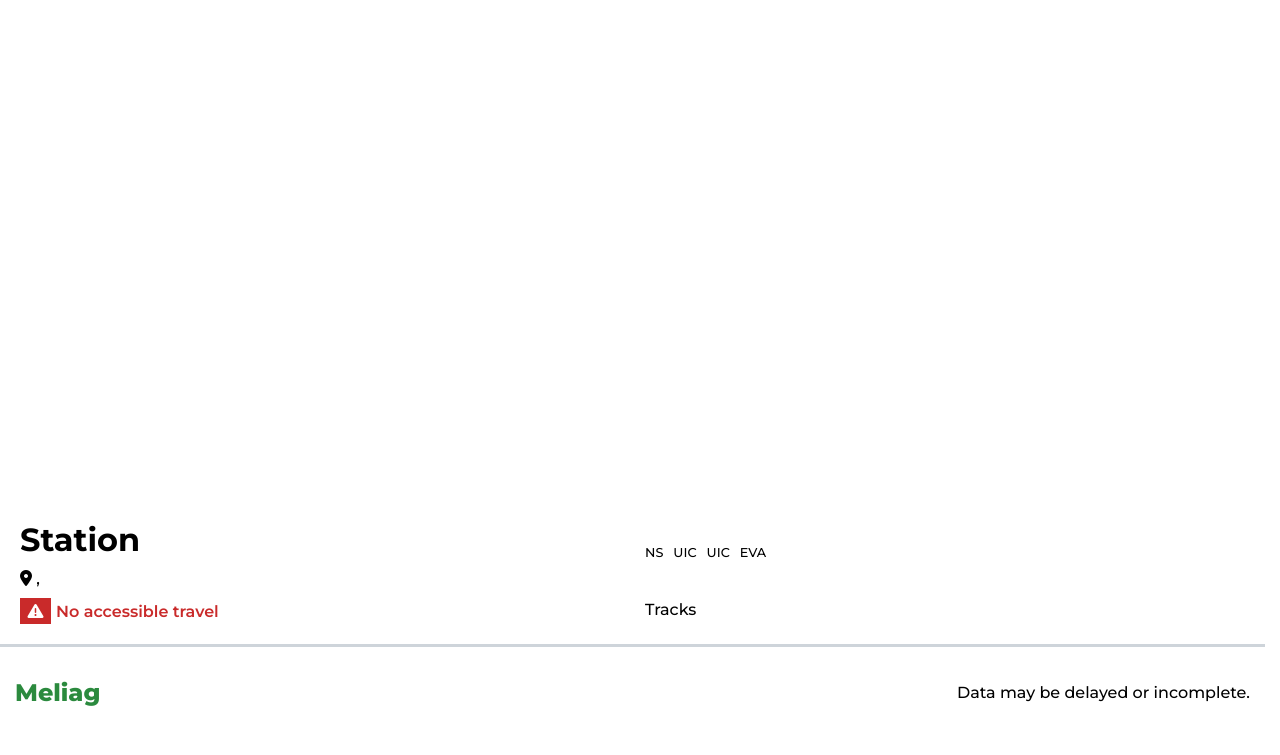
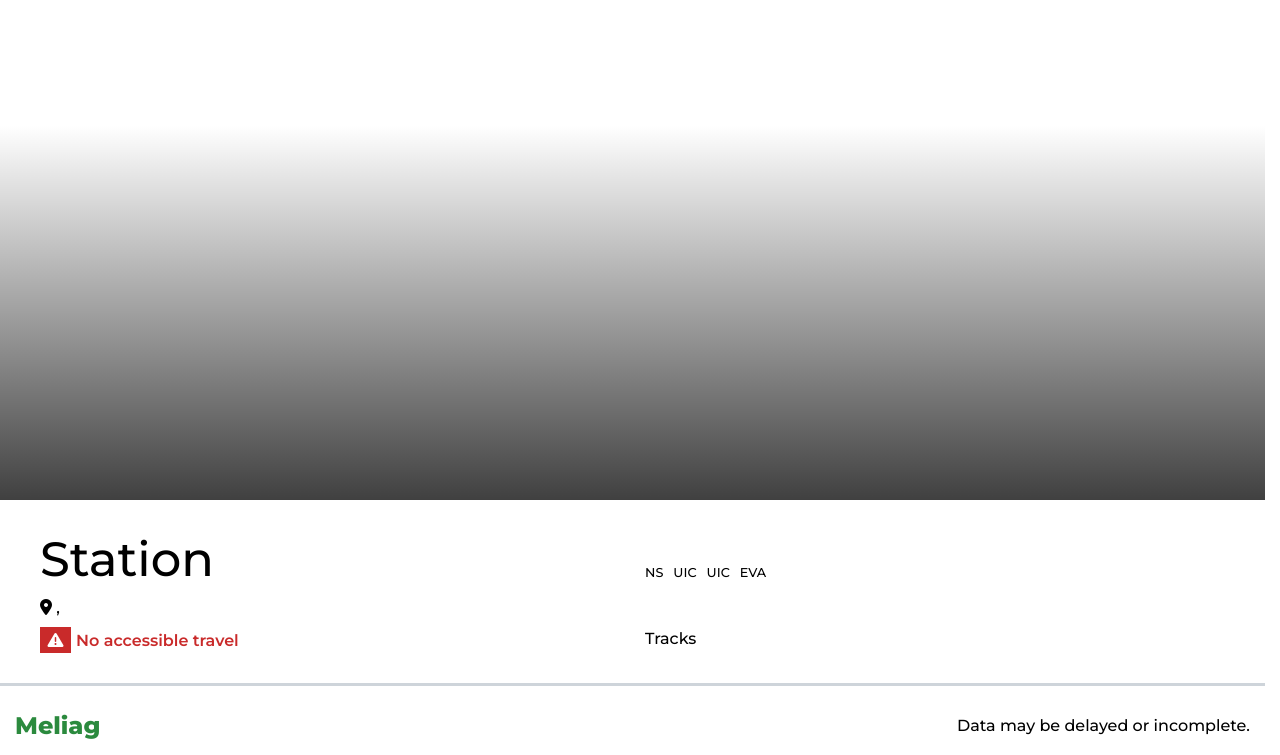
Before and after one commit to Gijs6/meliag, a Flask app: template templates/station_times.html in a window 1280 px wide. Shown: the part 78-833 px from the top of the page. Before the commit the page ends 784 px from the top, so only its background shows below. Run offline with Flask 3, Linux system fonts and the light colour scheme; the template is opened without the code that fills it, so the values that code supplies are empty; some libraries are stand-ins or nearby versions.

Commit message:
Improve station banner design

```diff
--- a/static/styles/station_times.css
+++ b/static/styles/station_times.css
@@ -3,28 +3,46 @@
 }
 
 .station-banner {
+    position: relative;
     min-height: 500px;
     background-size: cover;
     background-position: center;
     display: flex;
-    align-items: center;
+    align-items: flex-end;
+    padding: 30px 40px;
     isolation: isolate;
-    padding: 20px 30px;
+    background-attachment: fixed;
+}
+
+.station-banner::after {
+    content: "";
+    position: absolute;
+    bottom: 0;
+    left: 0;
+    width: 100%;
+    height: 75%;
+    background: linear-gradient(
+        to bottom,
+        rgba(0, 0, 0, 0) 0%,
+        rgba(0, 0, 0, 0.75) 100%
+    );
+    pointer-events: none;
 }
 
 .station-banner-name {
-    color: white;
+    position: relative;
+    z-index: 1;
     mix-blend-mode: difference;
-    font-size: 7em;
+    font-size: 8em;
     font-weight: 800;
-    text-shadow: -5px 5px var(--oc-gray-4);
+    text-shadow: -10px 10px var(--oc-gray-4);
     hyphens: auto;
     overflow-wrap: break-word;
     word-wrap: break-word;
 }
 
 .station-info {
-    padding: 20px;
+    padding: 30px 40px;
     display: grid;
     grid-template-areas:
         "name labels"
@@ -38,12 +56,12 @@
 
 .station-info-name {
     grid-area: name;
-    font-size: 2em;
-    font-weight: 700;
+    font-size: 3em;
+    font-weight: 500;
 }
 
 .station-info-name-long {
-    font-weight: 800;
+    font-weight: 900;
     text-wrap: nowrap;
 }
 
```
